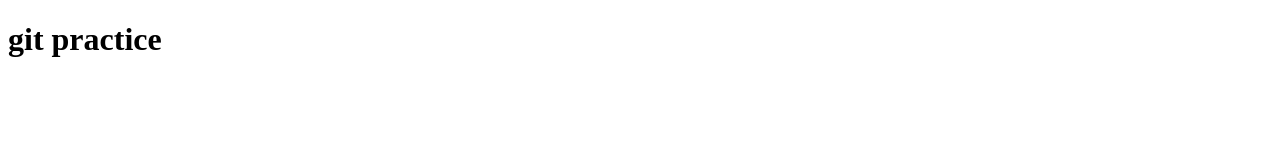
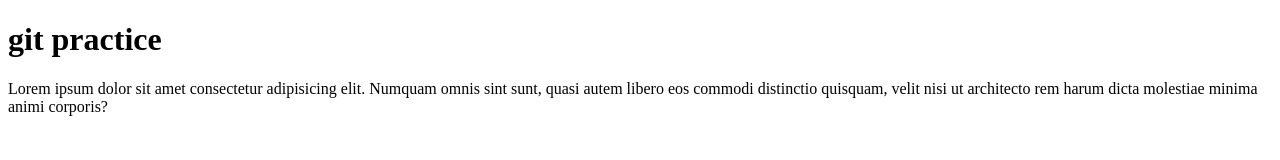
Before and after one commit to gihanmadhu/git_practice, a plain HTML site: page index.html in a window 1280 px wide. Drawn offline with Linux system fonts and the light colour scheme.

Commit message:
I added simple para for the this file

```diff
--- a/index.html
+++ b/index.html
@@ -9,5 +9,8 @@
     <h1>
         git practice
     </h1>
+    <p>
+        Lorem ipsum dolor sit amet consectetur adipisicing elit. Numquam omnis sint sunt, quasi autem libero eos commodi distinctio quisquam, velit nisi ut architecto rem harum dicta molestiae minima animi corporis?
+    </p>
 </body>
 </html>
```
